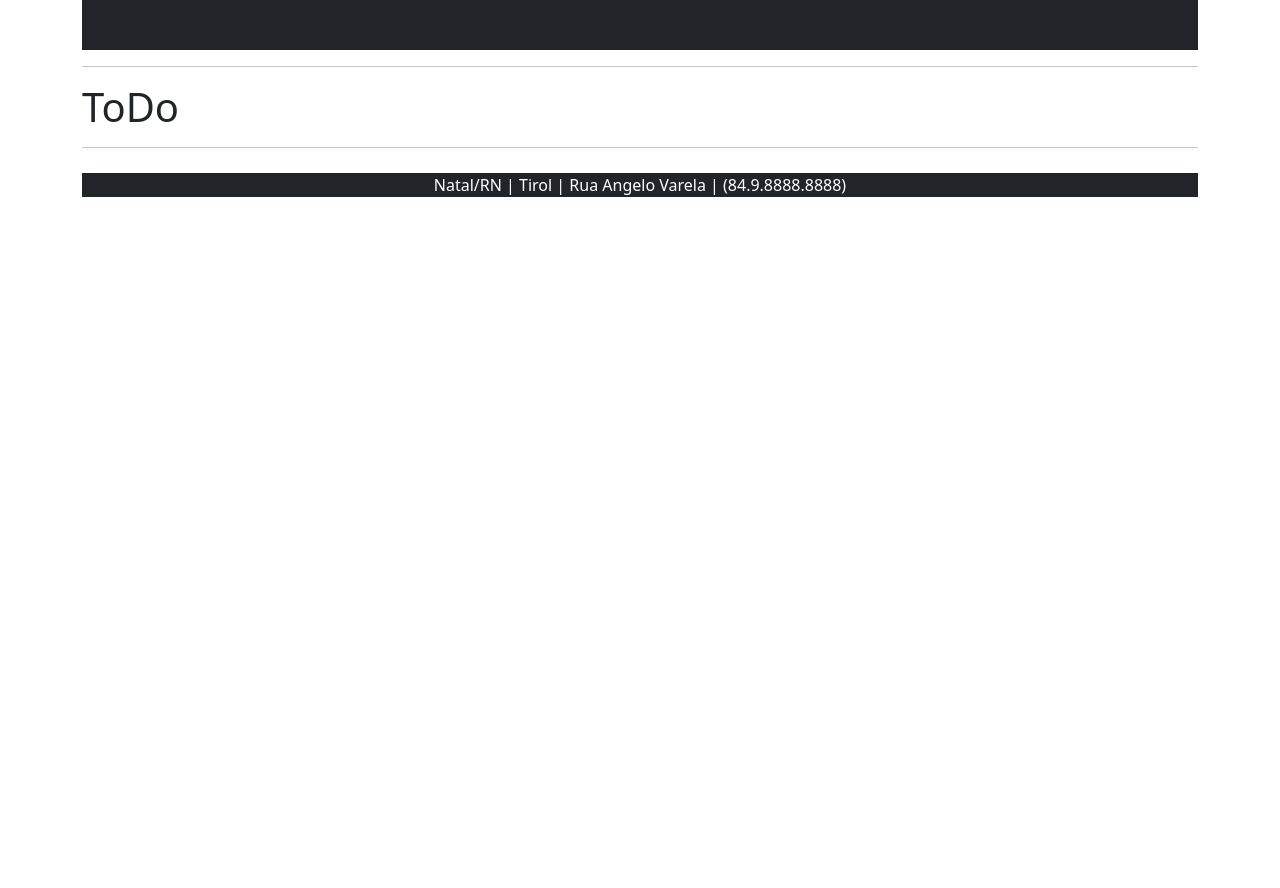
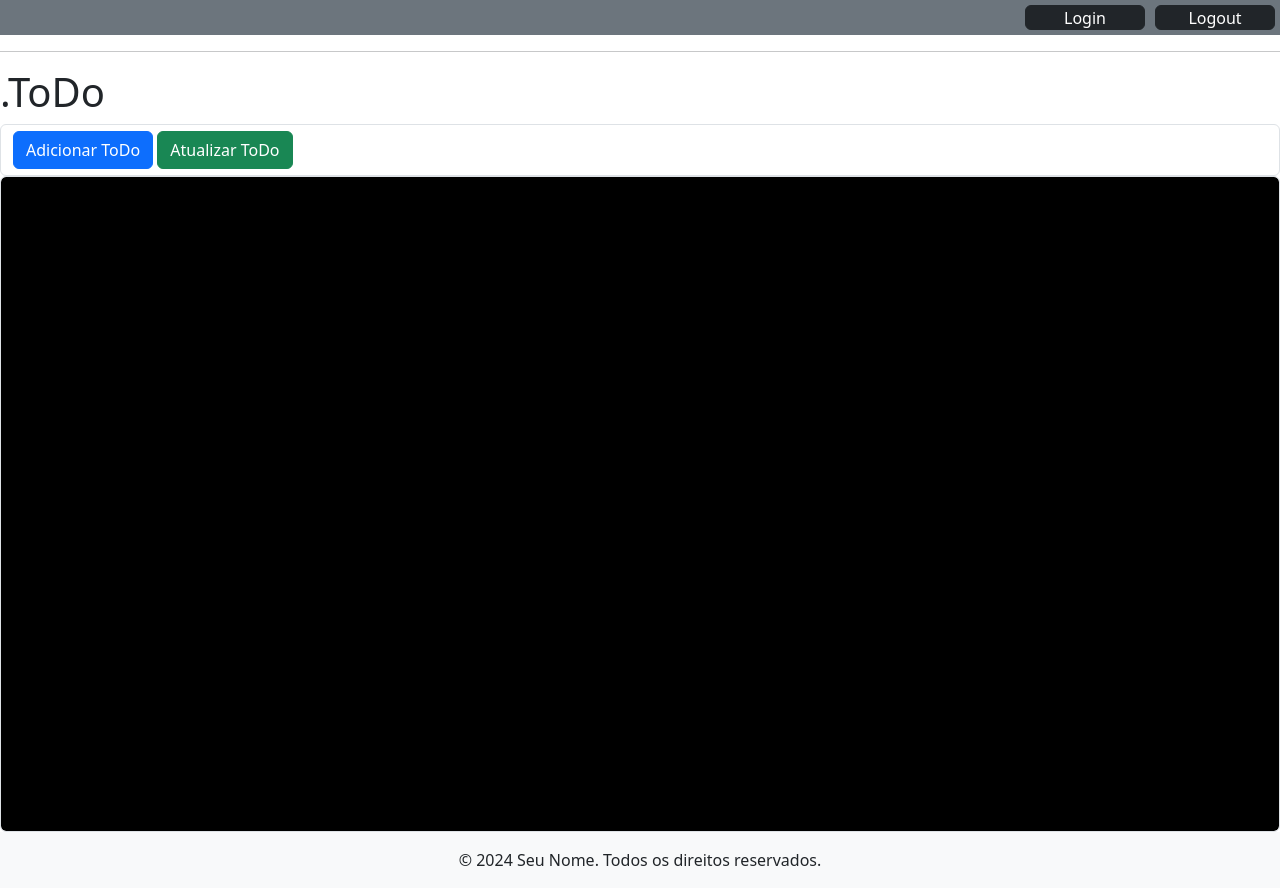
Before and after one commit to sgcavalcante/06.ToDo, a Django app: page / in a window 1280 px wide. Before the commit the page ends 197 px from the top, so only its background shows below. Run offline with Django 5.2, Linux system fonts and the light colour scheme.

Commit message:
Ajsutando o Site

```diff
--- a/templates/base.html
+++ b/templates/base.html
@@ -1,37 +1,73 @@
-
 {% load static %}
 <!DOCTYPE html>
 <html lang="en">
-    <head>
+<head>
     <meta charset="UTF-8">
     <meta name="viewport" content="width=device-width, initial-scale=1.0">
     <link rel="stylesheet" href="https://cdn.jsdelivr.net/npm/bootstrap@5.3.0/dist/css/bootstrap.min.css">
     <link rel="stylesheet" href="https://cdn.jsdelivr.net/npm/bootstrap-icons@1.11.0/font/bootstrap-icons.css">
-    <title>SiGeD - Sistema Gestão Dental</title>
+    <title>{% block title %}Título do Site{% endblock title %}</title>
+    <style>
+        html, body {
+            height: 100%;
+            margin: 0;
+        }
+        .wrapper {
+            display: flex;
+            flex-direction: column;
+            min-height: 82vh;
+        }
+        .content {
+            flex: 1;
+        }
+        .footer {
+            background: #f8f9fa;
+            text-align: center;
+            padding: 1rem 0;
+        }
+        .button-container {
+            display: flex;
+            justify-content: flex-end;
+        }
+        .button-container button {
+            margin-left: 5px; /* Espaçamento entre os botões */
+            margin-top: 5px;
+            margin-right: 5px;
+        }
+        .btn-center {
+            display: flex;
+            justify-content: center;
+            align-items: center;
+        }
+    </style>
+    <title>.ToDo</title>
 </head>
-<body class="container" style="width: 100%;"></body>
-<header>
-    <!--
-        <div class="bg-info-subtle text-black" style="text-align: center; height: 1.5cm; "  >
-            Rachel Cardoso - Reabilitação Oral e Estética
+<body>
+    <div >
+        <header>
+            {% block header %}
+            <!-- Inclua aqui o conteúdo do cabeçalho, se necessário -->
+            {% endblock header %}
+        <div class="bg-secondary" style="height: 35px; ">
+            <div class="button-container">
+                <button class="btn btn-dark btn-center" style=" width: 120px;height: 25px;  ">Login</button>
+                <button class="btn btn-dark btn-center" style="width: 120px;height: 25px; " >Logout</button>
+            </div>
         </div>
-    -->
-
-    <div class="bg-dark" style="height: 50px">
-        <div style="padding-bottom: 10px; padding-top: 10px;  ">
-
-
-        </div>
-
-
     </div>
 </header>
 <hr>
-{% block conteudo %}
+<div class="content wrapper ">
 
-{% endblock conteudo %}
+    {% block conteudo %}
 
-{% include 'footer.html' %}
+    {% endblock conteudo %}
+</div>
+<footer class="footer">
+    {% include 'footer.html' %}
+</footer>
+</div>
+<script type="module" src="https://cdn.jsdelivr.net/npm/bootstrap@5.3.0/dist/js/bootstrap.bundle.min.js"></script>
 </body>
-<script type="module" src="https://cdn.jsdelivr.net/npm/bootstrap@5.3.0/dist/js/bootstrap.bundle.min.js"></script>
 </html>
+<!-- {% include 'footer.html' %} -->
--- a/templates/footer.html
+++ b/templates/footer.html
@@ -1,5 +1,3 @@
-
-<hr>
-<footer class=" container bg-dark text-white" style="text-align: center; margin-bottom: 0cm; margin-top: 25px;">
-    <p>Natal/RN | Tirol | Rua Angelo Varela | (84.9.8888.8888)</p>
-</footer>
+<div class="footer-control">
+    © 2024 Seu Nome. Todos os direitos reservados.
+</div>
--- a/templates/home.html
+++ b/templates/home.html
@@ -1,11 +1,17 @@
 {% extends "base.html" %}
+{% block title %}Home{% endblock title %}
 
 {% load static %}
 {% block conteudo %}
-    <h1>ToDo</h1>
+    <h1>.ToDo</h1>
+    <div class="form-control" >
+        <button class="btn btn-primary">Adicionar ToDo</button>
+        <button class="btn btn-success">Atualizar ToDo</button>
+    </div>
+    <div class="form-control wrapper" style="background-color: black">
 
 
+    </div>
+{% endblock conteudo %}
 
-    {% endblock conteudo %}
-
-    {% include 'footer.html' %}
+<!--{% include 'footer.html' %}-->
```
